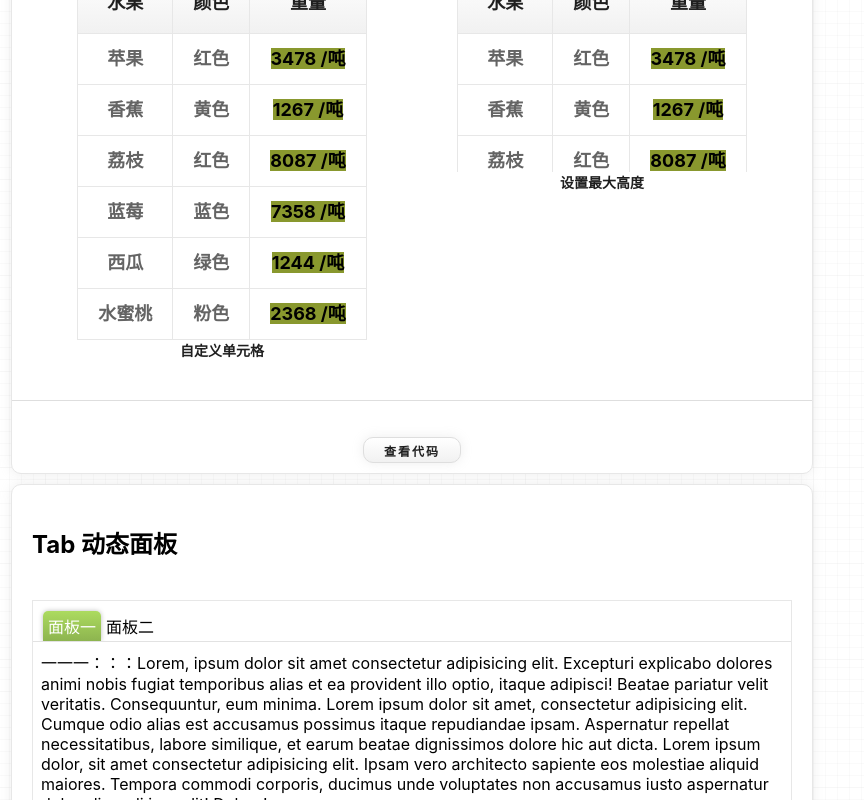
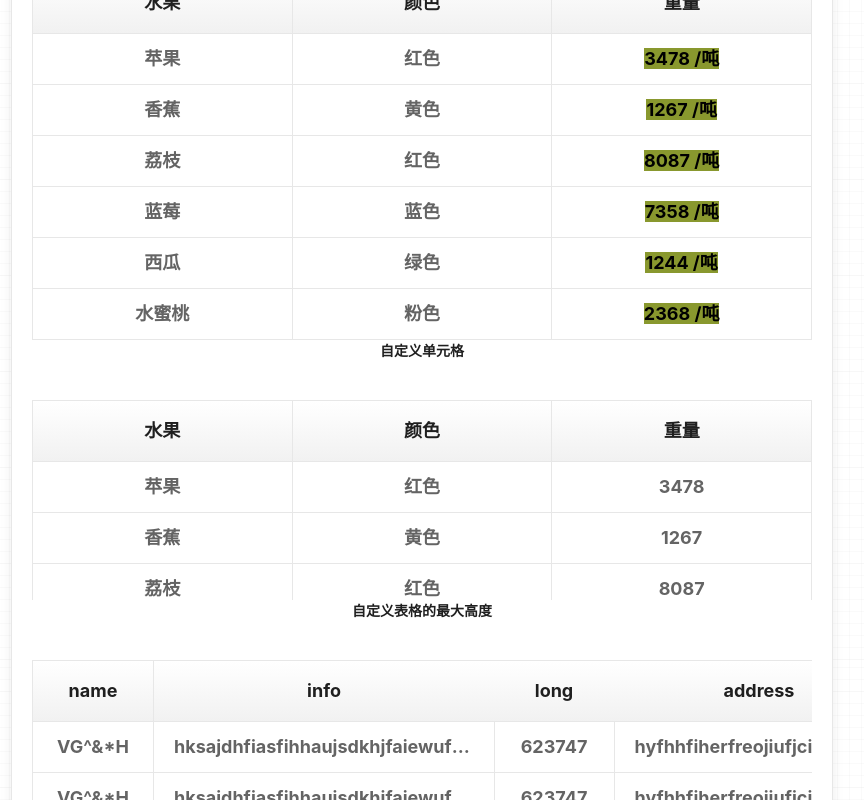
Before and after one commit to undefine4080/Wood-UI-React, a React (Vite) app: page / in a window 1280 px wide. Shown: the part 8140-8940 px from the top of the page, without its empty margins (339-1203 px from the left). Built offline with nearby package versions, Linux system fonts and the light colour scheme; a small style sheet from the web is missing.

Commit message:
feat: Table 支持自定义列的宽度

```diff
--- a/src/components/Table/Table.tsx
+++ b/src/components/Table/Table.tsx
@@ -24,13 +24,19 @@ function Table ( props: propsTable ) {
     };
 
     return (
-        <div className='wdu-table__container' style={ tableMaxHeight }>
+        <div className='wdu-table__container' style={ { ...tableMaxHeight, width: '780px' } }>
             <table className="wdu-table">
                 { title && <caption className='wdu-table__title'>{ title }</caption> }
                 <thead>
                     <tr className='wdu-table__header'>
-                        { tableHeader.map( item => {
-                            return <th key={ item }>{ item }</th>;
+                        { TableColumnChildren.map( ( item: any ) => {
+                            const { index, label, width } = item.props;
+                            return (
+                                <th key={ index }
+                                    style={ { width: `${ width }px` } }>
+                                    { label }
+                                </th>
+                            );
                         } ) }
                     </tr>
                 </thead>
--- a/src/components/Table/TableColumn.tsx
+++ b/src/components/Table/TableColumn.tsx
@@ -3,6 +3,7 @@ import { propsTableColumn } from './type';
 
 function TableColumn ( props: propsTableColumn ) {
     const { index, key, rowData, template } = props;
+
     return (
         <td className='wdu-table__cell' key={ key }>
             { template ?
--- a/src/components/Table/table.less
+++ b/src/components/Table/table.less
@@ -17,9 +17,11 @@
 }
 
 .wdu-table {
+    width: 100%;
     position: relative;
     border-collapse: collapse;
     border: @borderStyle;
+    table-layout: fixed;
     .wdu-text-large();
 
     &__title {
@@ -61,13 +63,16 @@
         line-height: 30px;
         text-align: center;
         box-sizing: border-box;
-        border-bottom: @borderStyle;
+        border: @borderStyle;
+        overflow: hidden;
+        white-space: nowrap;
+        text-overflow: ellipsis;
 
         .wdu-table__gridLine();
     }
 
     thead {
         position: sticky;
-        top: 0px;
+        top: -1px;
     }
 }
--- a/src/components/Table/type.ts
+++ b/src/components/Table/type.ts
@@ -27,7 +27,7 @@ interface innerPropsColumn {
     children?: ReactChildren;
     rowData?: any;
     template?: any;
-    key: string | number;
+    key?: string | number;
 }
 
 interface propsTableColumn extends innerPropsColumn {
--- a/src/introFragments/IntroTable.tsx
+++ b/src/introFragments/IntroTable.tsx
@@ -42,6 +42,187 @@ const testData = [
     },
 ];
 
+const testData2 = [
+    {
+        name: 'VG^&*H',
+        info: 'hksajdhfiasfihhaujsdkhjfaiewufhuayhkwjksdfuaywheksdhfyawukhfyeuuhuayerukwehfbvhb',
+        long: 623747,
+        address: 'hyfhhfiherfreojiufjciusgjishreu',
+        person: 'sdhafh',
+        age: 34,
+        level: 'A',
+        class: 43543,
+        park: 'sadfai',
+        book: '7843r',
+        chess: 'iwe6429',
+        ime: 'dsywof583'
+    },
+    {
+        name: 'VG^&*H',
+        info: 'hksajdhfiasfihhaujsdkhjfaiewufhuayhkwjksdfuaywheksdhfyawukhfyeuuhuayerukwehfbvhb',
+        long: 623747,
+        address: 'hyfhhfiherfreojiufjciusgjishreu',
+        person: 'sdhafh',
+        age: 34,
+        level: 'A',
+        class: 43543,
+        park: 'sadfai',
+        book: '7843r',
+        chess: 'iwe6429',
+        ime: 'dsywof583'
+    },
+    {
+        name: 'VG^&*H',
+        info: 'hksajdhfiasfihhaujsdkhjfaiewufhuayhkwjksdfuaywheksdhfyawukhfyeuuhuayerukwehfbvhb',
+        long: 623747,
+        address: 'hyfhhfiherfreojiufjciusgjishreu',
+        person: 'sdhafh',
+        age: 34,
+        level: 'A',
+        class: 43543,
+        park: 'sadfai',
+        book: '7843r',
+        chess: 'iwe6429',
+        ime: 'dsywof583'
+    },
+    {
+        name: 'VG^&*H',
+        info: 'hksajdhfiasfihhaujsdkhjfaiewufhuayhkwjksdfuaywheksdhfyawukhfyeuuhuayerukwehfbvhb',
+        long: 623747,
+        address: 'hyfhhfiherfreojiufjciusgjishreu',
+        person: 'sdhafh',
+        age: 34,
+        level: 'A',
+        class: 43543,
+        park: 'sadfai',
+        book: '7843r',
+        chess: 'iwe6429',
+        ime: 'dsywof583'
+    },
+    {
+        name: 'VG^&*H',
+        info: 'hksajdhfiasfihhaujsdkhjfaiewufhuayhkwjksdfuaywheksdhfyawukhfyeuuhuayerukwehfbvhb',
+        long: 623747,
+        address: 'hyfhhfiherfreojiufjciusgjishreu',
+        person: 'sdhafh',
+        age: 34,
+        level: 'A',
+        class: 43543,
+        park: 'sadfai',
+        book: '7843r',
+        chess: 'iwe6429',
+        ime: 'dsywof583'
+    },
+    {
+        name: 'VG^&*H',
+        info: 'hksajdhfiasfihhaujsdkhjfaiewufhuayhkwjksdfuaywheksdhfyawukhfyeuuhuayerukwehfbvhb',
+        long: 623747,
+        address: 'hyfhhfiherfreojiufjciusgjishreu',
+        person: 'sdhafh',
+        age: 34,
+        level: 'A',
+        class: 43543,
+        park: 'sadfai',
+        book: '7843r',
+        chess: 'iwe6429',
+        ime: 'dsywof583'
+    },
+    {
+        name: 'VG^&*H',
+        info: 'hksajdhfiasfihhaujsdkhjfaiewufhuayhkwjksdfuaywheksdhfyawukhfyeuuhuayerukwehfbvhb',
+        long: 623747,
+        address: 'hyfhhfiherfreojiufjciusgjishreu',
+        person: 'sdhafh',
+        age: 34,
+        level: 'A',
+        class: 43543,
+        park: 'sadfai',
+        book: '7843r',
+        chess: 'iwe6429',
+        ime: 'dsywof583'
+    },
+    {
+        name: 'VG^&*H',
+        info: 'hksajdhfiasfihhaujsdkhjfaiewufhuayhkwjksdfuaywheksdhfyawukhfyeuuhuayerukwehfbvhb',
+        long: 623747,
+        address: 'hyfhhfiherfreojiufjciusgjishreu',
+        person: 'sdhafh',
+        age: 34,
+        level: 'A',
+        class: 43543,
+        park: 'sadfai',
+        book: '7843r',
+        chess: 'iwe6429',
+        ime: 'dsywof583'
+    },
+    {
+        name: 'VG^&*H',
+        info: 'hksajdhfiasfihhaujsdkhjfaiewufhuayhkwjksdfuaywheksdhfyawukhfyeuuhuayerukwehfbvhb',
+        long: 623747,
+        address: 'hyfhhfiherfreojiufjciusgjishreu',
+        person: 'sdhafh',
+        age: 34,
+        level: 'A',
+        class: 43543,
+        park: 'sadfai',
+        book: '7843r',
+        chess: 'iwe6429',
+        ime: 'dsywof583'
+    }, {
+        name: 'VG^&*H',
+        info: 'hksajdhfiasfihhaujsdkhjfaiewufhuayhkwjksdfuaywheksdhfyawukhfyeuuhuayerukwehfbvhb',
+        long: 623747,
+        address: 'hyfhhfiherfreojiufjciusgjishreu',
+        person: 'sdhafh',
+        age: 34,
+        level: 'A',
+        class: 43543,
+        park: 'sadfai',
+        book: '7843r',
+        chess: 'iwe6429',
+        ime: 'dsywof583'
+    }, {
+        name: 'VG^&*H',
+        info: 'hksajdhfiasfihhaujsdkhjfaiewufhuayhkwjksdfuaywheksdhfyawukhfyeuuhuayerukwehfbvhb',
+        long: 623747,
+        address: 'hyfhhfiherfreojiufjciusgjishreu',
+        person: 'sdhafh',
+        age: 34,
+        level: 'A',
+        class: 43543,
+        park: 'sadfai',
+        book: '7843r',
+        chess: 'iwe6429',
+        ime: 'dsywof583'
+    }, {
+        name: 'VG^&*H',
+        info: 'hksajdhfiasfihhaujsdkhjfaiewufhuayhkwjksdfuaywheksdhfyawukhfyeuuhuayerukwehfbvhb',
+        long: 623747,
+        address: 'hyfhhfiherfreojiufjciusgjishreu',
+        person: 'sdhafh',
+        age: 34,
+        level: 'A',
+        class: 43543,
+        park: 'sadfai',
+        book: '7843r',
+        chess: 'iwe6429',
+        ime: 'dsywof583'
+    }, {
+        name: 'VG^&*H',
+        info: 'hksajdhfiasfihhaujsdkhjfaiewufhuayhkwjksdfuaywheksdhfyawukhfyeuuhuayerukwehfbvhb',
+        long: 623747,
+        address: 'hyfhhfiherfreojiufjciusgjishreu',
+        person: 'sdhafh',
+        age: 34,
+        level: 'A',
+        class: 43543,
+        park: 'sadfai',
+        book: '7843r',
+        chess: 'iwe6429',
+        ime: 'dsywof583'
+    }
+];
+
 const MyCell = ( props: any ) => {
     return <span style={ { backgroundColor: '#89982e', color: 'black' } }>{ props.data } /吨</span>;
 };
@@ -67,10 +248,10 @@ export default function () {
             {
                 component: (
                     <Table data={ testData }>
-                        <TableColumn key={ 1 } index="fruit" label="水果" />
-                        <TableColumn key={ 2 } index="color" label="颜色"
+                        <TableColumn index="fruit" label="水果" />
+                        <TableColumn index="color" label="颜色"
                         />
-                        <TableColumn key={ 3 } index="weight" label="重量" template={ <MyCell /> } />
+                        <TableColumn index="weight" label="重量" template={ <MyCell /> } />
                     </Table>
                 ),
                 info: '自定义单元格'
@@ -78,13 +259,32 @@ export default function () {
             {
                 component: (
                     <Table data={ testData } maxHeight={ 200 }>
-                        <TableColumn key={ 1 } index="fruit" label="水果" />
-                        <TableColumn key={ 2 } index="color" label="颜色"
+                        <TableColumn index="fruit" label="水果" />
+                        <TableColumn index="color" label="颜色"
                         />
-                        <TableColumn key={ 3 } index="weight" label="重量" template={ <MyCell /> } />
+                        <TableColumn index="weight" label="重量" />
                     </Table>
                 ),
-                info: '设置最大高度'
+                info: '自定义表格的最大高度'
+            },
+            {
+                component: (
+                    <Table data={ testData2 }>
+                        <TableColumn index="name" label="name" width={ 80 } />
+                        <TableColumn index="info" label="info" width={ 300 } />
+                        <TableColumn index="long" label="long" width={ 80 } />
+                        <TableColumn index="address" label="address" width={ 250 } />
+                        <TableColumn index="person" label="person" width={ 80 } />
+                        <TableColumn index="age" label="age" width={ 80 } />
+                        <TableColumn index="level" label="level" width={ 80 } />
+                        <TableColumn index="class" label="class" width={ 80 } />
+                        <TableColumn index="park" label="park" width={ 80 } />
+                        <TableColumn index="book" label="book" width={ 80 } />
+                        <TableColumn index="chess" label="chess" width={ 100 } />
+                        <TableColumn index="ime" label="ime" width={ 100 } />
+                    </Table>
+                ),
+                info: '自定义列的宽度'
             },
         ],
         code: `
```
